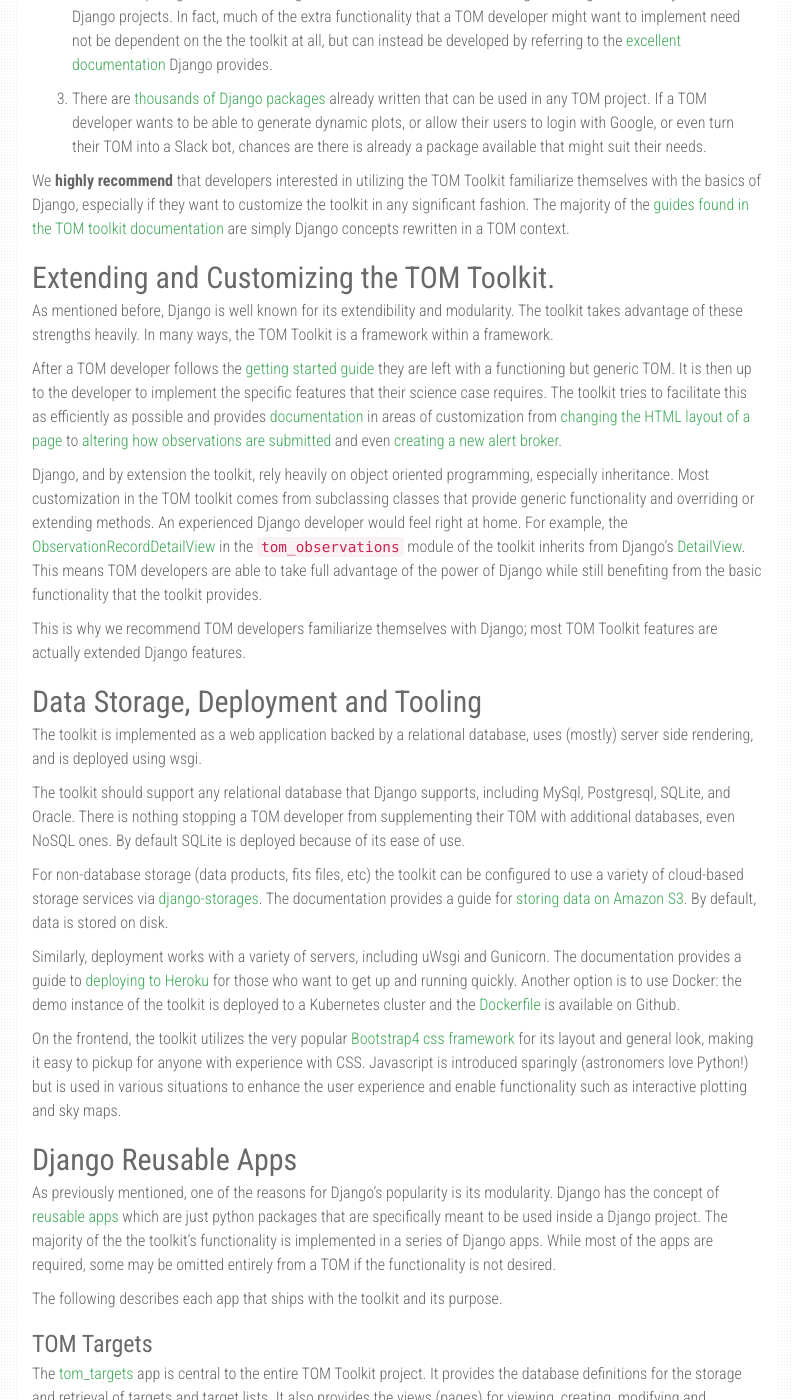
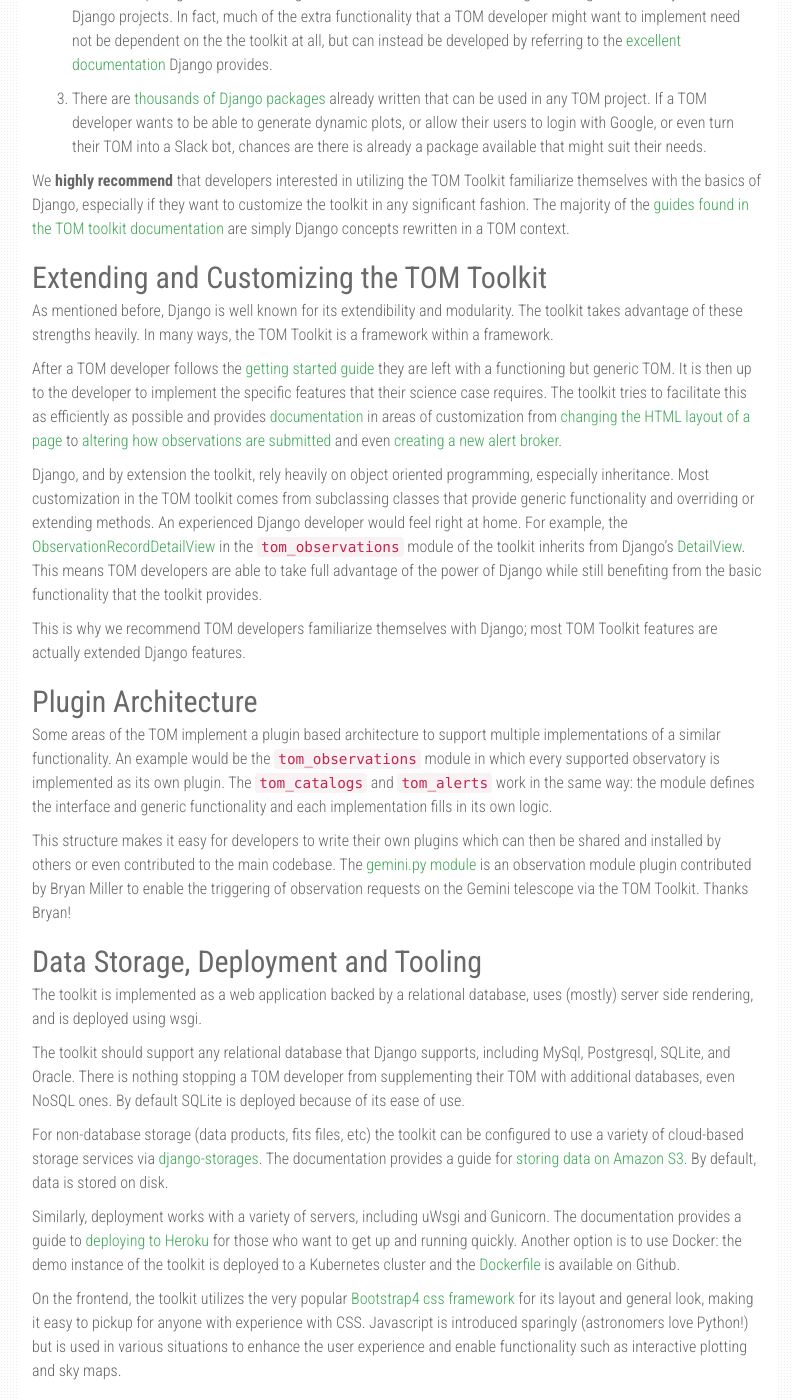
Before and after one commit to TOMToolkit/tomtoolkit.github.io, a Jekyll site: the page built from docs/tomarchitecture.md, in a window 1280 px wide and 1400 px high, scrolled down 601 px. Shown: the whole window, without its empty margins (338-1130 px from the left). Built offline with Jekyll 4.4.1, drawn with Linux system fonts in a browser that asks for light colours; nearby versions of some CDN libraries; our own code applies the rules of GitHub Pages for plain Markdown files.

Commit message:
Add section on plugin architecture

```diff
--- a/docs/tomarchitecture.md
+++ b/docs/tomarchitecture.md
@@ -54,7 +54,7 @@ customize the toolkit in any significant fashion. The majority of the [guides
 found in the TOM toolkit documentation](/docs/) are simply Django concepts
 rewritten in a TOM context.
 
-## Extending and Customizing the TOM Toolkit.
+## Extending and Customizing the TOM Toolkit
 
 As mentioned before, Django is well known for its extendibility and modularity.
 The toolkit takes advantage of these strengths heavily. In many ways, the TOM
@@ -81,6 +81,23 @@ while still benefiting from the basic functionality that the toolkit provides.
 
 This is why we recommend TOM developers familiarize themselves with Django; most
 TOM Toolkit features are actually extended Django features.
+
+
+## Plugin Architecture
+Some areas of the TOM implement a plugin based architecture to support multiple
+implementations of a similar functionality. An example would be the
+`tom_observations` module in which every supported observatory is implemented
+as its own plugin. The `tom_catalogs` and `tom_alerts` work in the same way: the
+module defines the interface and generic functionality and each implementation
+fills in its own logic.
+
+This structure makes it easy for developers to write their own plugins which can
+then be shared and installed by others or even contributed to the main codebase.
+The [gemini.py
+module](https://github.com/TOMToolkit/tom_base/blob/master/tom_observations/facilities/gemini.py)
+is an observation module plugin contributed by Bryan Miller to enable the
+triggering of observation requests on the Gemini telescope via the TOM Toolkit.
+Thanks Bryan!
 
 ## Data Storage, Deployment and Tooling
 
```
